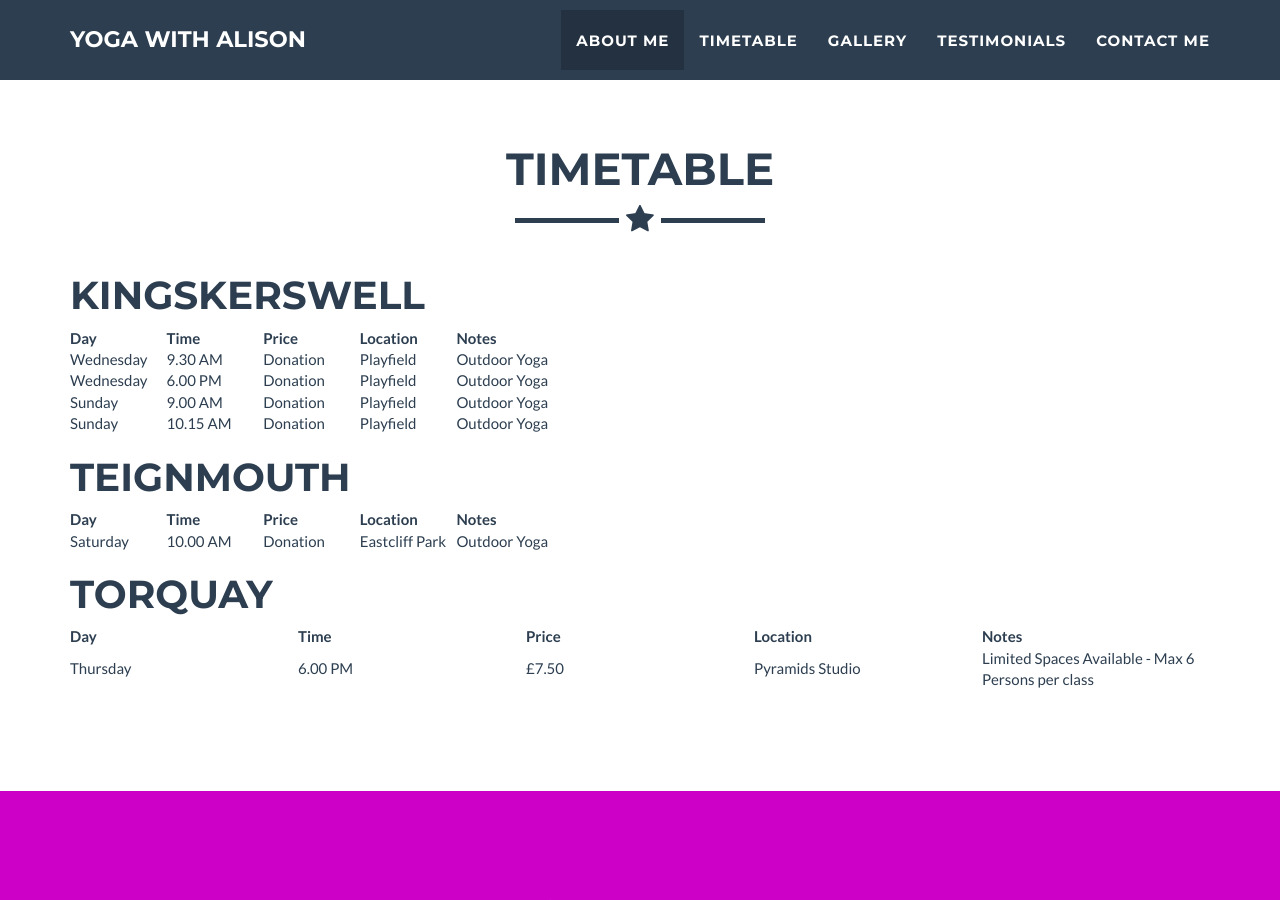
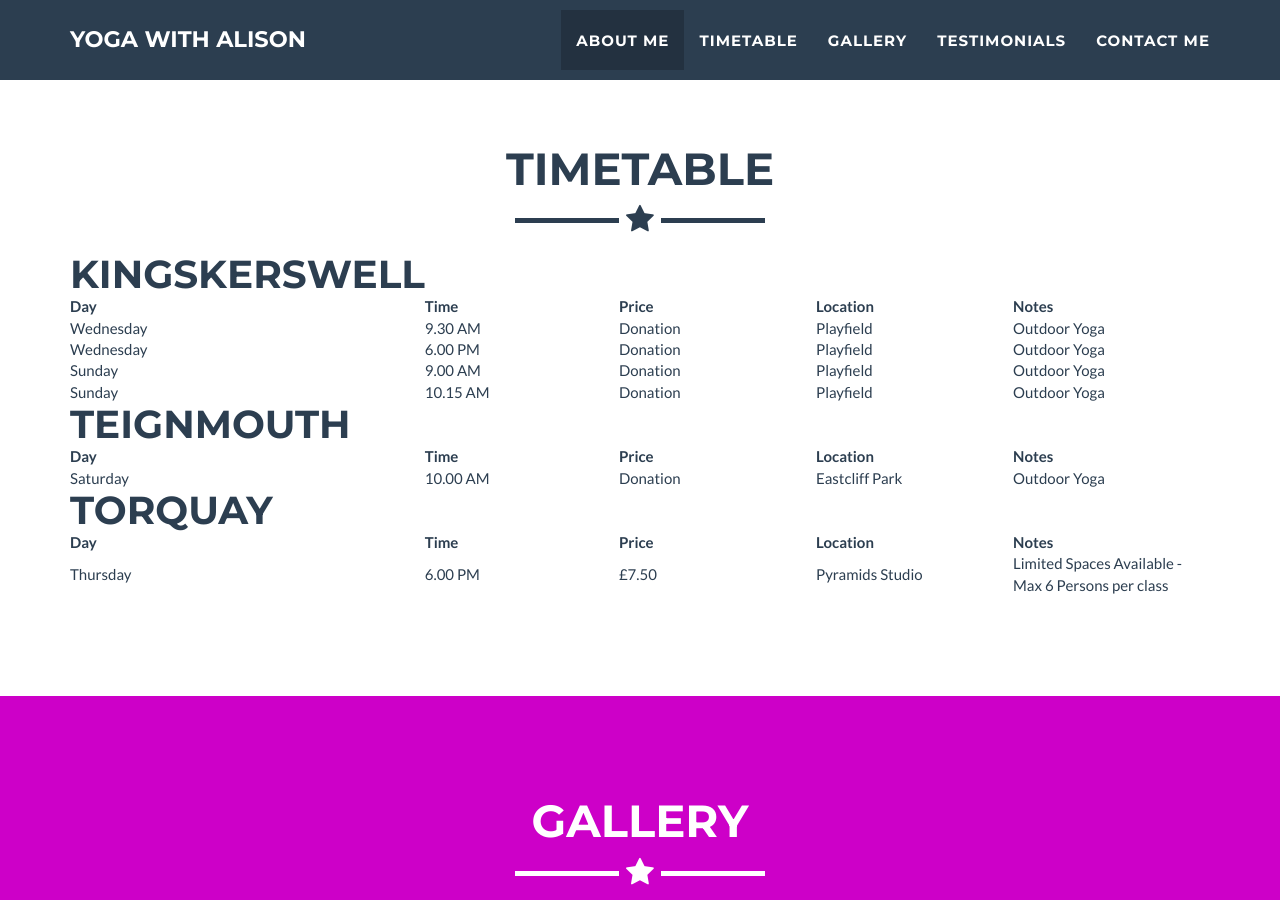
Before and after one commit to YogaWithAlison/yogawithalison.github.io, a Jekyll site: the page built from _posts/2014-07-18-project-1.markdown, in a window 1280 px wide and 900 px high, scrolled down 2236 px. Built offline with Jekyll 4.4.1, drawn with Linux system fonts in a browser that asks for light colours.

Commit message:
timetable

```diff
--- a/_includes/timetable.html
+++ b/_includes/timetable.html
@@ -9,8 +9,9 @@
                 </div>
             </div>
             <!--<div class="portfolio-flex-row"> -->
-                  <H1>Kingskerswell</H1>
-                  <TABLE id="kingskerswell">
+
+                  <TABLE>
+                        <TR colspan="5"><TD><H1>Kingskerswell</H1></TD></TR>
                         <TR>
                               <TH>Day</TH>
                               <TH>Time</TH>
@@ -46,10 +47,8 @@
                               <TD>Playfield</TD>
                               <TD>Outdoor Yoga</TD>
                         </TR>
-                  </TABLE>
 
-                  <H1>Teignmouth</H1>
-                  <TABLE id="teignmouth">
+                        <TR colspan="5"><TD><H1>Teignmouth</H1></TD></TR>
                         <TR>
                               <TH>Day</TH>
                               <TH>Time</TH>
@@ -64,10 +63,8 @@
                               <TD>Eastcliff Park</TD>
                               <TD>Outdoor Yoga</TD>
                         </TR>
-                  </TABLE>
 
-                  <H1>Torquay</H1>
-                  <TABLE id="torquay">
+                        <TR colspan="5"><TD><H1>Torquay</H1></TD></TR>
                         <TR>
                               <TH>Day</TH>
                               <TH>Time</TH>
```
